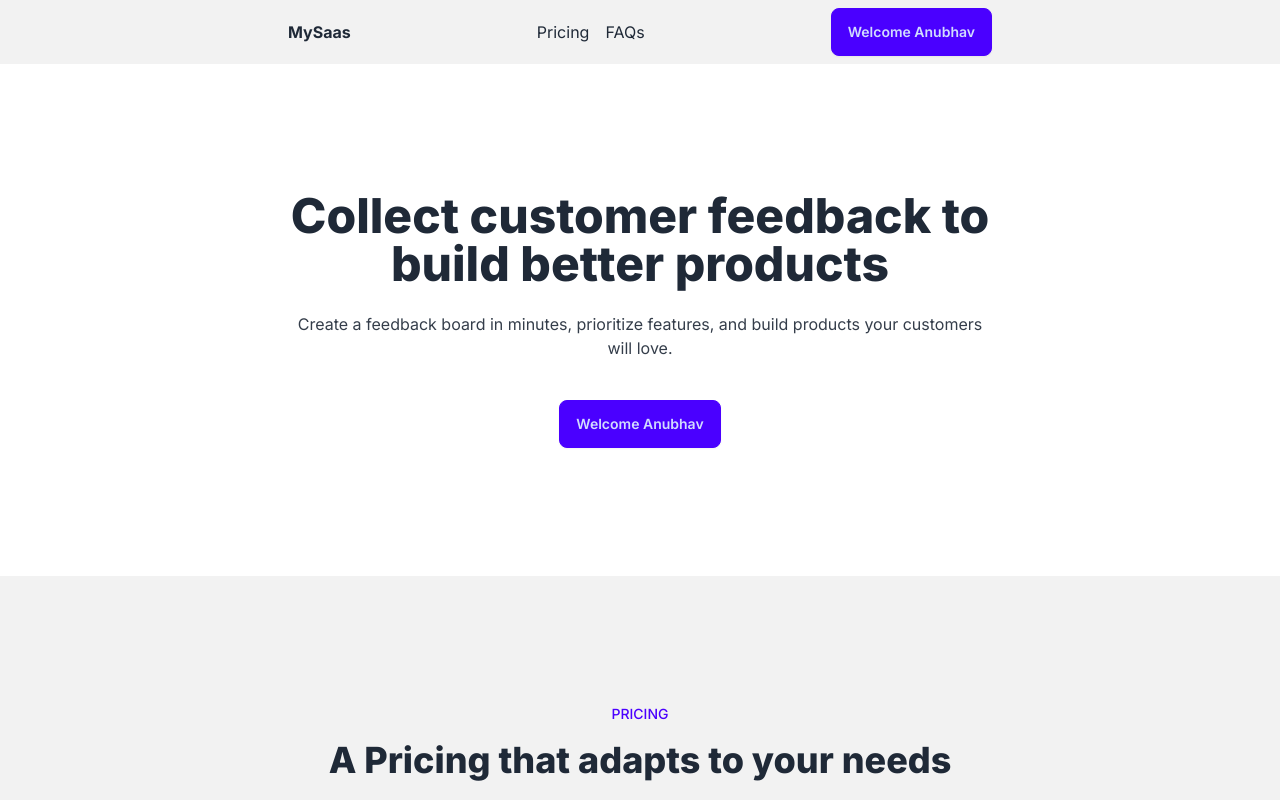
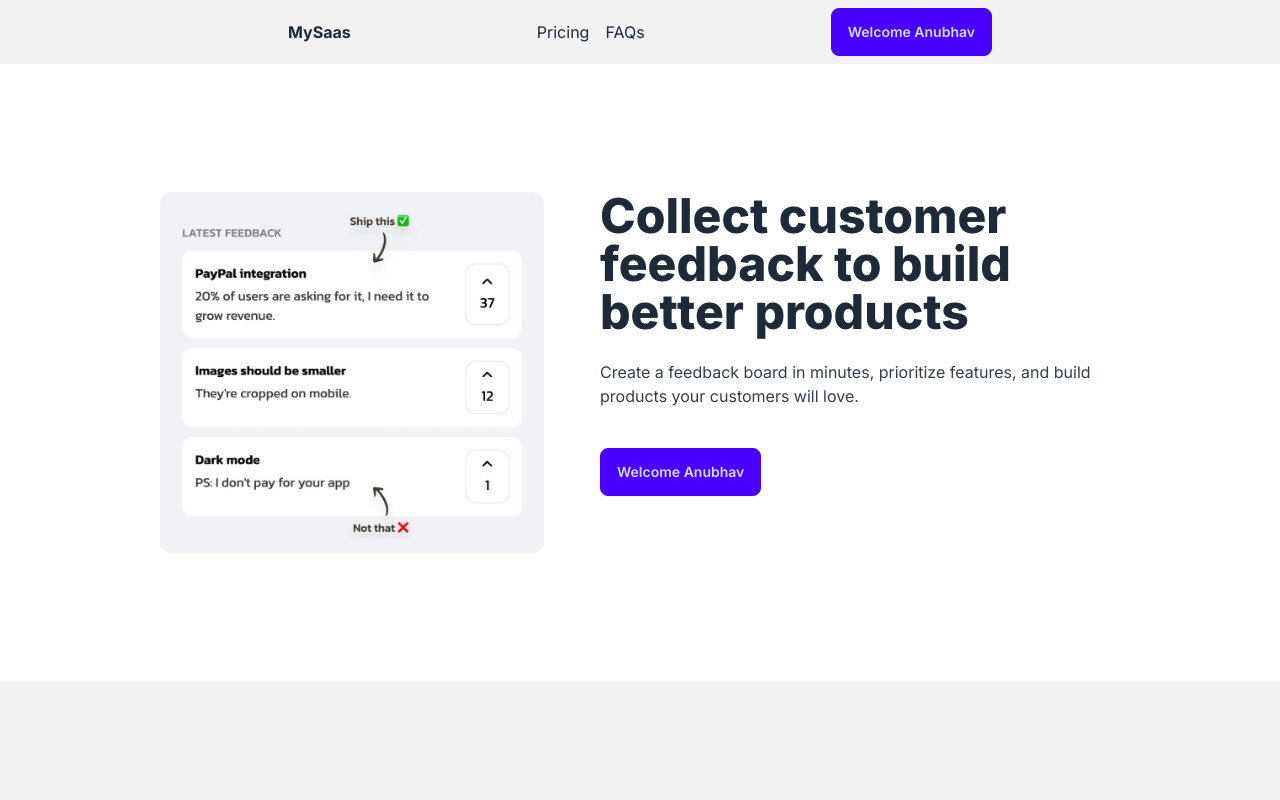
Before and after one commit to anubhav-cp/mysaas, a Next.js app: page / in a window 1280 px wide. Shown: the top 800 px of the page. Built offline with nearby package versions, Linux system fonts and the light colour scheme.

Commit message:
added Image

```diff
--- a/app/page.js
+++ b/app/page.js
@@ -1,5 +1,7 @@
 import ButtonLogin from "@/components/buttonLogin";
 import FaqListItem from "@/components/faqListItem";
+import Image from "next/image";
+import productDemo from "./productDemo.jpeg"
 
 export default function Home() {
   const isLoggedIn = true;
@@ -22,15 +24,20 @@ export default function Home() {
       </section>
 
       {/* Hero */}
-      <section className="text-center py-32 px-8 max-w-3xl mx-auto">
+      <section className="text-center py-32 lg:text-left px-8 max-w-5xl mx-auto flex flex-col lg:flex-row gap-14 items-center lg:items-start">
+      <Image src={productDemo} alt="Product Demo" className="w-96 rounded-xl"/>
+        <div>
         <h1 className="text-4xl lg:text-5xl font-extrabold mb-6">
           Collect customer feedback to build better products
         </h1>
+
         <div className="opacity-90 mb-10">
           Create a feedback board in minutes, prioritize features, and build
           products your customers will love.
         </div>
         <ButtonLogin hasLoggedIn={isLoggedIn} name={name} />
+
+        </div>
       </section>
 
       {/* Pricing */}
```
Also changed, not shown: app/productDemo.jpeg (added).
